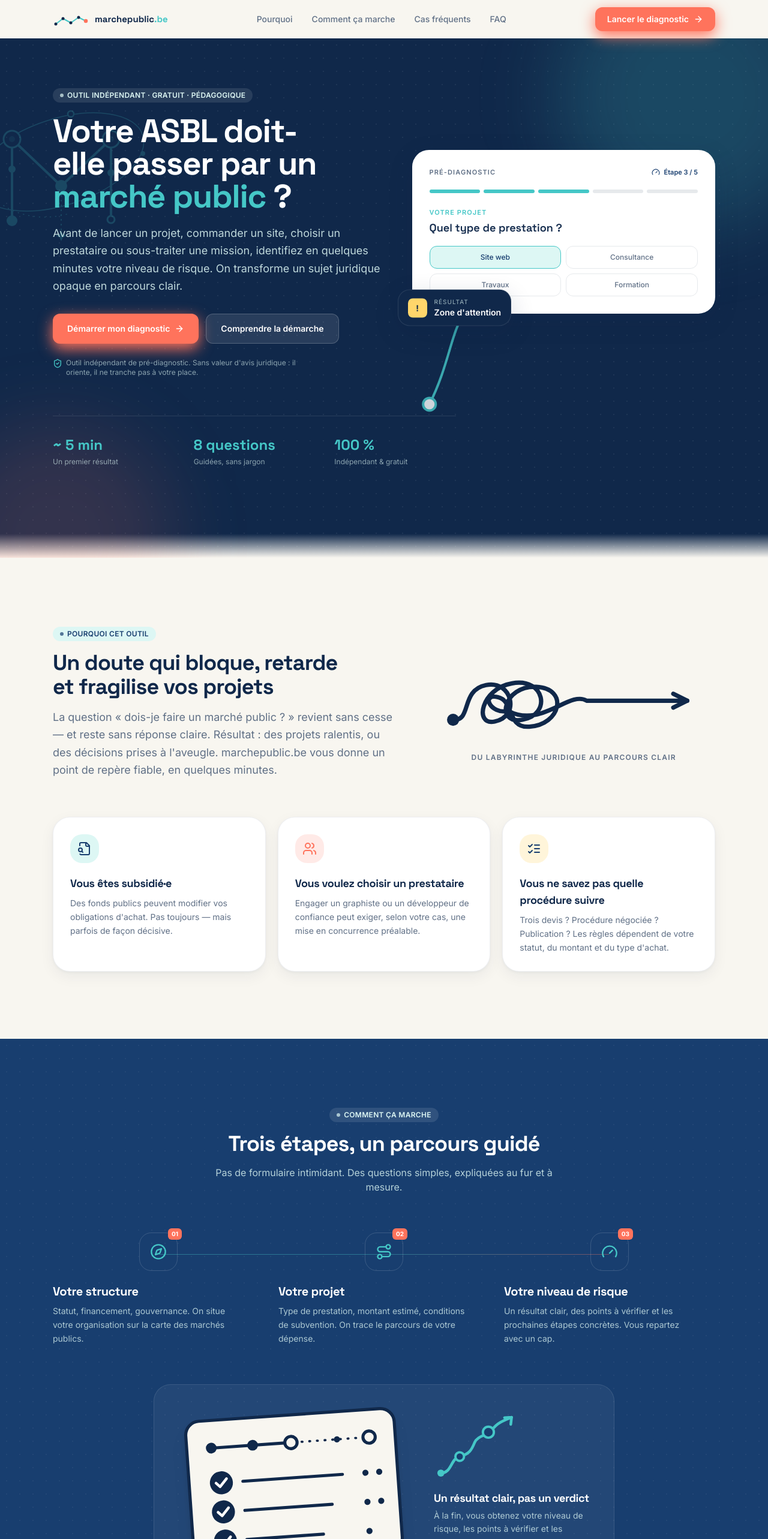
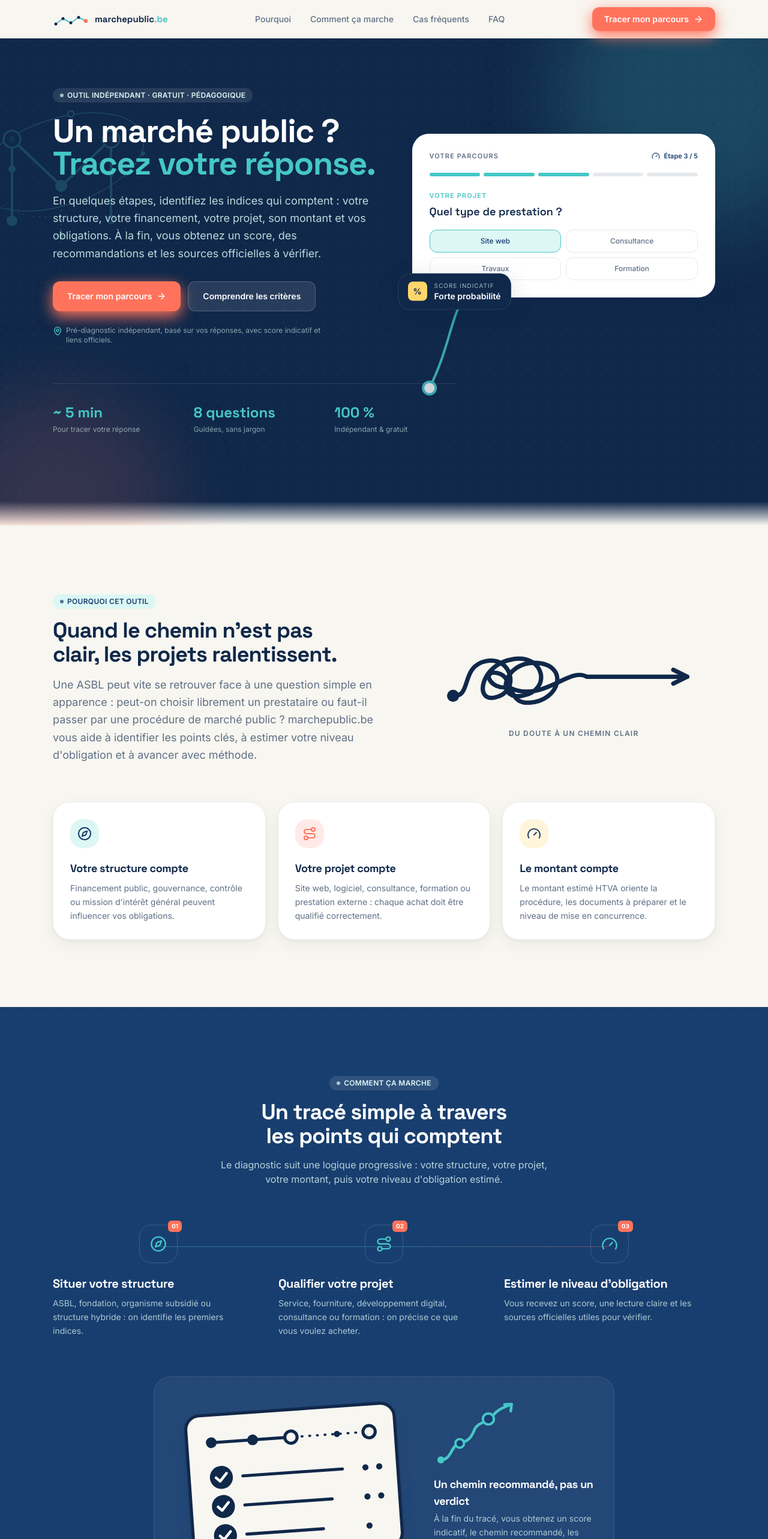
Before and after one commit to CJeuniaux/marchepublic, a React (Vite) app: page / in a window 1280 px wide. Shown: the top 2566 px of the page at 60% size. Built offline with nearby package versions, Linux system fonts and the light colour scheme.

Commit message:
copy: metaphore du trace/parcours sur le hero, pourquoi, comment et footer

```diff
--- a/src/pages/Home.tsx
+++ b/src/pages/Home.tsx
@@ -1,9 +1,9 @@
 import { useEffect, useState, type ReactNode } from 'react'
 import { motion } from 'framer-motion'
 import {
-  ArrowRight, ArrowUpRight, ShieldCheck, Compass, Route, Gauge, Menu, X,
+  ArrowRight, ArrowUpRight, Compass, Route, Gauge, Menu, X,
   Globe, Cloud, Users, PenTool, Code2, Boxes, GraduationCap, Server,
-  ChevronDown, Check, FileSearch, ListChecks,
+  ChevronDown, Check, MapPin,
 } from 'lucide-react'
 import { HeroPathScene, LogoMark, TangleToArrow, ChecklistCard, RisingPath, Constellation } from '../components/Graphics'
 
@@ -58,9 +58,9 @@ const FAQS = [
   { q: 'Une ASBL peut-elle vraiment être soumise aux marchés publics ?', a: "Oui. Une ASBL peut être qualifiée de « pouvoir adjudicateur » si elle est majoritairement financée par des fonds publics, contrôlée par une autorité publique, ou si sa gouvernance est dominée par des représentants publics. Le statut associatif ne protège pas automatiquement." },
   { q: "Recevoir un subside m'oblige-t-il à faire un marché public ?", a: "Pas mécaniquement. Recevoir un subside ne suffit pas. Mais si le financement public dépasse certains seuils, ou si votre convention impose une mise en concurrence, vos obligations changent." },
   { q: 'Trois devis suffisent-ils ?', a: "Souvent c'est une bonne pratique — parfois c'est insuffisant. Selon votre statut et le montant, une procédure formalisée peut être exigée. Demander trois devis ne vous met pas automatiquement en règle." },
-  { q: 'Puis-je choisir un prestataire que je connais déjà ?', a: "Si vous êtes soumis aux règles, le principe est la mise en concurrence équitable. Si vous ne l'êtes pas, vous gardez la liberté de choix. C'est précisément ce que le diagnostic aide à clarifier." },
+  { q: 'Puis-je choisir un prestataire que je connais déjà ?', a: "Si vous êtes soumis aux règles, le principe est la mise en concurrence équitable. Si vous ne l'êtes pas, vous gardez la liberté de choix. C'est précisément ce que le parcours aide à clarifier." },
   { q: 'Quelle différence entre un devis et un marché public ?', a: "Un devis est une simple demande de prix. Un marché public est une procédure encadrée par la loi : étapes obligatoires, délais, transparence, parfois publication." },
-  { q: 'Cet outil remplace-t-il un juriste ?', a: "Non, et il ne le prétend pas. C'est un pré-diagnostic pédagogique et indépendant. Pour une situation engageante ou complexe, consultez un·e juriste ou votre pouvoir subsidiant." },
+  { q: 'Cet outil remplace-t-il un juriste ?', a: "Non, et il ne le prétend pas. C'est un pré-diagnostic pédagogique et indépendant : il trace un chemin clair et renvoie aux sources officielles. Pour une situation engageante ou complexe, faites valider votre procédure par une personne compétente." },
 ]
 
 function Header({ onStart }: { onStart: () => void }) {
@@ -87,7 +87,7 @@ function Header({ onStart }: { onStart: () => void }) {
         </nav>
         <div className="flex items-center gap-2">
           <button onClick={onStart} className="hidden sm:inline-flex items-center gap-2 px-5 py-2.5 rounded-xl bg-coral text-white font-semibold text-sm hover:brightness-105 transition-all shadow-coral active:scale-[0.98]">
-            Lancer le diagnostic <ArrowRight className="w-4 h-4" />
+            Tracer mon parcours <ArrowRight className="w-4 h-4" />
           </button>
           <button onClick={() => setOpen(v => !v)} className="md:hidden p-2 rounded-lg text-navy hover:bg-navy/5" aria-label="Menu">
             {open ? <X className="w-5 h-5" /> : <Menu className="w-5 h-5" />}
@@ -99,7 +99,7 @@ function Header({ onStart }: { onStart: () => void }) {
           {links.map(([href, label]) => (
             <a key={href} href={href} onClick={() => setOpen(false)} className="block px-3 py-2.5 rounded-lg text-slate hover:bg-navy/5 text-sm font-medium">{label}</a>
           ))}
-          <button onClick={onStart} className="w-full mt-2 py-3 rounded-xl bg-coral text-white font-semibold text-sm">Lancer le diagnostic</button>
+          <button onClick={onStart} className="w-full mt-2 py-3 rounded-xl bg-coral text-white font-semibold text-sm">Tracer mon parcours</button>
         </div>
       )}
     </header>
@@ -118,22 +118,22 @@ function Hero({ onStart }: { onStart: () => void }) {
           <motion.div initial={{ opacity: 0, y: 24 }} animate={{ opacity: 1, y: 0 }} transition={{ duration: 0.7, delay: 0.1, ease: [0.22, 1, 0.36, 1] }}>
             <Eyebrow tone="cream">Outil indépendant · Gratuit · Pédagogique</Eyebrow>
             <h1 className="mt-5 font-display text-4xl sm:text-5xl lg:text-[3.4rem] font-bold leading-[1.04] tracking-tight text-balance">
-              Votre ASBL doit-elle passer par un <span className="text-teal">marché public</span> ?
+              Un marché public ? <span className="text-teal">Tracez votre réponse.</span>
             </h1>
             <p className="mt-5 text-lg text-aqua/85 leading-relaxed max-w-xl">
-              Avant de lancer un projet, commander un site, choisir un prestataire ou sous-traiter une mission, identifiez en quelques minutes votre niveau de risque. On transforme un sujet juridique opaque en parcours clair.
+              En quelques étapes, identifiez les indices qui comptent : votre structure, votre financement, votre projet, son montant et vos obligations. À la fin, vous obtenez un score, des recommandations et les sources officielles à vérifier.
             </p>
             <div className="mt-8 flex flex-col sm:flex-row gap-3">
               <button onClick={onStart} className="inline-flex items-center justify-center gap-2 px-6 py-3.5 rounded-xl bg-coral text-white font-semibold text-sm hover:brightness-105 transition-all shadow-coral active:scale-[0.98]">
-                Démarrer mon diagnostic <ArrowRight className="w-4 h-4" />
+                Tracer mon parcours <ArrowRight className="w-4 h-4" />
               </button>
               <a href="#comment" className="inline-flex items-center justify-center gap-2 px-6 py-3.5 rounded-xl bg-white/10 text-white font-semibold text-sm border border-white/20 hover:bg-white/15 transition-all">
-                Comprendre la démarche
+                Comprendre les critères
               </a>
             </div>
             <p className="mt-6 text-xs text-aqua/60 flex items-start gap-1.5 max-w-md">
-              <ShieldCheck className="w-4 h-4 shrink-0 mt-px text-teal" />
-              Outil indépendant de pré-diagnostic. Sans valeur d'avis juridique : il oriente, il ne tranche pas à votre place.
+              <MapPin className="w-4 h-4 shrink-0 mt-px text-teal" />
+              Pré-diagnostic indépendant, basé sur vos réponses, avec score indicatif et liens officiels.
             </p>
           </motion.div>
 
@@ -142,7 +142,7 @@ function Hero({ onStart }: { onStart: () => void }) {
             <div className="relative animate-floaty">
               <div className="bg-white text-navy rounded-3xl shadow-float p-6 sm:p-7 border border-white/60">
                 <div className="flex items-center justify-between mb-5">
-                  <span className="text-[11px] font-semibold uppercase tracking-widest text-slate">Pré-diagnostic</span>
+                  <span className="text-[11px] font-semibold uppercase tracking-widest text-slate">Votre parcours</span>
                   <span className="flex items-center gap-1.5 text-[11px] font-semibold text-ink"><Gauge className="w-3.5 h-3.5" /> Étape 3 / 5</span>
                 </div>
                 <div className="flex gap-1.5 mb-6">
@@ -159,10 +159,10 @@ function Hero({ onStart }: { onStart: () => void }) {
                 </div>
               </div>
               <div className="absolute -bottom-6 -left-6 bg-navy text-white rounded-2xl shadow-float px-4 py-3 flex items-center gap-3 animate-floaty-slow border border-white/10">
-                <span className="w-8 h-8 rounded-lg bg-sun flex items-center justify-center text-navy text-sm font-bold">!</span>
+                <span className="w-8 h-8 rounded-lg bg-sun flex items-center justify-center text-navy text-sm font-bold">%</span>
                 <div>
-                  <p className="text-[10px] uppercase tracking-widest text-aqua/70">Résultat</p>
-                  <p className="text-sm font-semibold">Zone d'attention</p>
+                  <p className="text-[10px] uppercase tracking-widest text-aqua/70">Score indicatif</p>
+                  <p className="text-sm font-semibold">Forte probabilité</p>
                 </div>
               </div>
             </div>
@@ -170,7 +170,7 @@ function Hero({ onStart }: { onStart: () => void }) {
         </div>
 
         <div className="mt-16 grid grid-cols-3 gap-4 sm:gap-8 max-w-2xl border-t border-white/10 pt-8">
-          {[['~ 5 min', 'Un premier résultat'], ['8 questions', 'Guidées, sans jargon'], ['100 %', 'Indépendant & gratuit']].map(([n, l]) => (
+          {[['~ 5 min', 'Pour tracer votre réponse'], ['8 questions', 'Guidées, sans jargon'], ['100 %', 'Indépendant & gratuit']].map(([n, l]) => (
             <div key={n}>
               <p className="font-display font-bold text-xl sm:text-2xl text-teal">{n}</p>
               <p className="text-xs text-aqua/60 mt-1">{l}</p>
@@ -185,9 +185,9 @@ function Hero({ onStart }: { onStart: () => void }) {
 
 function WhySection() {
   const items = [
-    { icon: FileSearch, color: 'bg-aqua text-ink', title: 'Vous êtes subsidié·e', desc: "Des fonds publics peuvent modifier vos obligations d'achat. Pas toujours — mais parfois de façon décisive." },
-    { icon: Users, color: 'bg-coral/15 text-coral', title: 'Vous voulez choisir un prestataire', desc: "Engager un graphiste ou un développeur de confiance peut exiger, selon votre cas, une mise en concurrence préalable." },
-    { icon: ListChecks, color: 'bg-sun/25 text-ink', title: 'Vous ne savez pas quelle procédure suivre', desc: "Trois devis ? Procédure négociée ? Publication ? Les règles dépendent de votre statut, du montant et du type d'achat." },
+    { icon: Compass, color: 'bg-aqua text-ink', title: 'Votre structure compte', desc: "Financement public, gouvernance, contrôle ou mission d'intérêt général peuvent influencer vos obligations." },
+    { icon: Route, color: 'bg-coral/15 text-coral', title: 'Votre projet compte', desc: "Site web, logiciel, consultance, formation ou prestation externe : chaque achat doit être qualifié correctement." },
+    { icon: Gauge, color: 'bg-sun/25 text-ink', title: 'Le montant compte', desc: "Le montant estimé HTVA oriente la procédure, les documents à préparer et le niveau de mise en concurrence." },
   ]
   return (
     <section id="pourquoi" className="bg-cream py-20 sm:py-28">
@@ -195,12 +195,12 @@ function WhySection() {
         <div className="grid lg:grid-cols-[1.1fr_0.9fr] gap-10 lg:gap-14 items-center mb-16">
           <Reveal className="max-w-2xl">
             <Eyebrow>Pourquoi cet outil</Eyebrow>
-            <h2 className="mt-4 font-display text-3xl sm:text-4xl font-bold text-navy tracking-tight text-balance">Un doute qui bloque, retarde et fragilise vos projets</h2>
-            <p className="mt-4 text-lg text-slate leading-relaxed">La question « dois-je faire un marché public ? » revient sans cesse — et reste sans réponse claire. Résultat : des projets ralentis, ou des décisions prises à l'aveugle. marchepublic.be vous donne un point de repère fiable, en quelques minutes.</p>
+            <h2 className="mt-4 font-display text-3xl sm:text-4xl font-bold text-navy tracking-tight text-balance">Quand le chemin n'est pas clair, les projets ralentissent.</h2>
+            <p className="mt-4 text-lg text-slate leading-relaxed">Une ASBL peut vite se retrouver face à une question simple en apparence : peut-on choisir librement un prestataire ou faut-il passer par une procédure de marché public ? marchepublic.be vous aide à identifier les points clés, à estimer votre niveau d'obligation et à avancer avec méthode.</p>
           </Reveal>
           <Reveal delay={0.12} className="text-navy">
             <TangleToArrow className="w-full max-w-md mx-auto" />
-            <p className="mt-3 text-center text-xs font-semibold uppercase tracking-widest text-slate">Du labyrinthe juridique au parcours clair</p>
+            <p className="mt-3 text-center text-xs font-semibold uppercase tracking-widest text-slate">Du doute à un chemin clair</p>
           </Reveal>
         </div>
         <div className="grid md:grid-cols-3 gap-5">
@@ -221,9 +221,9 @@ function WhySection() {
 
 function HowSection({ onStart }: { onStart: () => void }) {
   const steps = [
-    { n: '01', icon: Compass, title: 'Votre structure', desc: "Statut, financement, gouvernance. On situe votre organisation sur la carte des marchés publics." },
-    { n: '02', icon: Route, title: 'Votre projet', desc: "Type de prestation, montant estimé, conditions de subvention. On trace le parcours de votre dépense." },
-    { n: '03', icon: Gauge, title: 'Votre niveau de risque', desc: "Un résultat clair, des points à vérifier et les prochaines étapes concrètes. Vous repartez avec un cap." },
+    { n: '01', icon: Compass, title: 'Situer votre structure', desc: "ASBL, fondation, organisme subsidié ou structure hybride : on identifie les premiers indices." },
+    { n: '02', icon: Route, title: 'Qualifier votre projet', desc: "Service, fourniture, développement digital, consultance ou formation : on précise ce que vous voulez acheter." },
+    { n: '03', icon: Gauge, title: "Estimer le niveau d'obligation", desc: "Vous recevez un score, une lecture claire et les sources officielles utiles pour vérifier." },
   ]
   return (
     <section id="comment" className="relative bg-ink text-white py-20 sm:py-28 overflow-hidden">
@@ -231,8 +231,8 @@ function HowSection({ onStart }: { onStart: () => void }) {
       <div className="relative max-w-6xl mx-auto px-4 sm:px-6">
         <Reveal className="text-center max-w-xl mx-auto mb-16">
           <Eyebrow tone="cream">Comment ça marche</Eyebrow>
-          <h2 className="mt-4 font-display text-3xl sm:text-4xl font-bold tracking-tight text-balance">Trois étapes, un parcours guidé</h2>
-          <p className="mt-4 text-aqua/80">Pas de formulaire intimidant. Des questions simples, expliquées au fur et à mesure.</p>
+          <h2 className="mt-4 font-display text-3xl sm:text-4xl font-bold tracking-tight text-balance">Un tracé simple à travers les points qui comptent</h2>
+          <p className="mt-4 text-aqua/80">Le diagnostic suit une logique progressive : votre structure, votre projet, votre montant, puis votre niveau d'obligation estimé.</p>
         </Reveal>
         <div className="grid md:grid-cols-3 gap-8 lg:gap-6 relative">
           <div className="hidden md:block absolute top-9 left-[16%] right-[16%] h-px bg-gradient-to-r from-teal/40 via-teal/40 to-coral/40" />
@@ -253,13 +253,13 @@ function HowSection({ onStart }: { onStart: () => void }) {
           <ChecklistCard className="w-full max-w-sm mx-auto drop-shadow-xl" />
           <div className="text-center sm:text-left">
             <RisingPath className="w-36 mx-auto sm:mx-0 mb-4" stroke="#45C7C7" hollow="#183E6F" />
-            <h3 className="font-display font-bold text-lg mb-1">Un résultat clair, pas un verdict</h3>
-            <p className="text-aqua/75 text-sm leading-relaxed">À la fin, vous obtenez votre niveau de risque, les points à vérifier et les prochaines étapes — de l'incertitude à la décision.</p>
+            <h3 className="font-display font-bold text-lg mb-1">Un chemin recommandé, pas un verdict</h3>
+            <p className="text-aqua/75 text-sm leading-relaxed">À la fin du tracé, vous obtenez un score indicatif, le chemin recommandé, les documents utiles et les sources officielles à vérifier.</p>
           </div>
         </Reveal>
         <Reveal className="mt-14 text-center">
           <button onClick={onStart} className="inline-flex items-center gap-2 px-6 py-3.5 rounded-xl bg-coral text-white font-semibold text-sm hover:brightness-105 transition-all shadow-coral active:scale-[0.98]">
-            Commencer maintenant <ArrowRight className="w-4 h-4" />
+            Tracer mon diagnostic <ArrowRight className="w-4 h-4" />
           </button>
           <p className="text-xs text-aqua/50 mt-3">Aucune inscription · Vos réponses restent sur votre appareil</p>
         </Reveal>
@@ -270,14 +270,14 @@ function HowSection({ onStart }: { onStart: () => void }) {
 
 function ClarifySection() {
   const can = ['Si votre structure peut être un « pouvoir adjudicateur »', 'Si votre dépense entre dans le champ des marchés publics', 'Quels seuils de montant peuvent déclencher une procédure', "Quels points vérifier dans votre convention de subvention", 'Quelle direction prendre avant de contacter un prestataire']
-  const cannot = ["Rendre un avis juridique définitif sur votre situation", 'Remplacer votre pouvoir subsidiant ou un·e juriste', 'Lancer ou rédiger une procédure de marché public à votre place', 'Garantir une conformité légale']
+  const cannot = ["Rendre un avis juridique définitif sur votre situation", 'Remplacer un·e juriste ou un service marchés publics', 'Lancer ou rédiger une procédure de marché public à votre place', 'Garantir une conformité légale']
   return (
     <section className="bg-cream py-20 sm:py-28">
       <div className="max-w-6xl mx-auto px-4 sm:px-6 grid lg:grid-cols-2 gap-6">
         <Reveal>
           <div className="h-full bg-white rounded-3xl border border-navy/[0.07] p-8 shadow-card">
-            <Eyebrow>Ce que l'outil clarifie</Eyebrow>
-            <h3 className="mt-4 font-display text-2xl font-bold text-navy mb-6">Ce que le diagnostic peut vous aider à voir</h3>
+            <Eyebrow>Ce que le parcours clarifie</Eyebrow>
+            <h3 className="mt-4 font-display text-2xl font-bold text-navy mb-6">Ce que le tracé peut vous aider à voir</h3>
             <ul className="space-y-3.5">
               {can.map(t => (
                 <li key={t} className="flex items-start gap-3 text-sm text-navy/90">
@@ -315,7 +315,7 @@ function UseCasesSection({ onStart }: { onStart: () => void }) {
         <Reveal className="max-w-2xl mb-12">
           <Eyebrow>Cas fréquents</Eyebrow>
           <h2 className="mt-4 font-display text-3xl sm:text-4xl font-bold text-navy tracking-tight text-balance">Dans quels cas la question se pose vraiment</h2>
-          <p className="mt-4 text-lg text-slate">Ces projets du quotidien associatif sont souvent concernés. Cliquez sur le vôtre pour vérifier votre situation.</p>
+          <p className="mt-4 text-lg text-slate">Ces projets du quotidien associatif sont souvent concernés. Cliquez sur le vôtre pour tracer votre parcours.</p>
         </Reveal>
         <div className="grid sm:grid-cols-2 lg:grid-cols-4 gap-4">
           {USE_CASES.map((c, i) => (
@@ -345,7 +345,7 @@ function ForWhoSection({ onStart }: { onStart: () => void }) {
         <Reveal>
           <span className="inline-flex items-center gap-1.5 px-3 py-1 rounded-full text-xs font-semibold uppercase tracking-wide bg-navy text-teal">Pour qui</span>
           <h2 className="mt-4 font-display text-3xl sm:text-4xl font-bold tracking-tight text-balance">Conçu pour celles et ceux qui font tourner le secteur</h2>
-          <p className="mt-4 text-navy/70 max-w-xl mx-auto">Si vous gérez une structure qui reçoit des fonds publics ou collabore avec des organismes publics, cet outil est fait pour vous.</p>
+          <p className="mt-4 text-navy/70 max-w-xl mx-auto">Si vous gérez une structure qui reçoit des fonds publics ou collabore avec des organismes publics, ce parcours est fait pour vous.</p>
         </Reveal>
         <Reveal delay={0.1} className="mt-10 flex flex-wrap gap-2.5 justify-center">
           {AUDIENCES.map(a => (
@@ -354,7 +354,7 @@ function ForWhoSection({ onStart }: { onStart: () => void }) {
         </Reveal>
         <Reveal delay={0.15} className="mt-10">
           <button onClick={onStart} className="inline-flex items-center gap-2 px-6 py-3.5 rounded-xl bg-navy text-white font-semibold text-sm hover:brightness-110 transition-all active:scale-[0.98]">
-            Vérifier ma situation <ArrowRight className="w-4 h-4" />
+            Tracer ma situation <ArrowRight className="w-4 h-4" />
           </button>
         </Reveal>
       </div>
@@ -400,11 +400,11 @@ function FinalCTA({ onStart }: { onStart: () => void }) {
             <div className="absolute -top-20 -left-16 w-72 h-72 rounded-full bg-teal/20 blur-3xl" />
             <div className="absolute -bottom-24 -right-16 w-80 h-80 rounded-full bg-coral/20 blur-3xl" />
             <div className="relative">
-              <h2 className="font-display text-3xl sm:text-4xl font-bold tracking-tight text-balance max-w-2xl mx-auto">Un projet en tête ? Sachez où vous mettez les pieds.</h2>
-              <p className="mt-4 text-aqua/80 max-w-xl mx-auto">Cinq minutes maintenant peuvent vous éviter des semaines d'incertitude — ou une décision risquée.</p>
+              <h2 className="font-display text-3xl sm:text-4xl font-bold tracking-tight text-balance max-w-2xl mx-auto">Un projet en tête ? Tracez votre réponse avant de vous lancer.</h2>
+              <p className="mt-4 text-aqua/80 max-w-xl mx-auto">Cinq minutes pour obtenir un score, un chemin recommandé et les sources officielles à vérifier.</p>
               <div className="mt-8 flex flex-col sm:flex-row gap-3 justify-center">
                 <button onClick={onStart} className="inline-flex items-center justify-center gap-2 px-7 py-3.5 rounded-xl bg-coral text-white font-semibold text-sm hover:brightness-105 transition-all shadow-coral active:scale-[0.98]">
-                  Lancer mon diagnostic <ArrowRight className="w-4 h-4" />
+                  Tracer mon parcours <ArrowRight className="w-4 h-4" />
                 </button>
                 <a href="#cas" className="inline-flex items-center justify-center gap-2 px-7 py-3.5 rounded-xl bg-white/10 text-white font-semibold text-sm border border-white/20 hover:bg-white/15 transition-all">Voir des exemples</a>
               </div>
@@ -426,8 +426,8 @@ function Footer({ onStart }: { onStart: () => void }) {
               <LogoMark className="h-6 w-auto" />
               <span className="font-display font-bold text-white text-[15px]">marchepublic<span className="text-teal">.be</span></span>
             </div>
-            <p className="text-xs leading-relaxed">Outil indépendant de pré-diagnostic marchés publics pour les ASBL, fondations et structures subsidiées.</p>
-            <button onClick={onStart} className="mt-4 inline-flex items-center gap-1.5 text-xs font-semibold text-teal hover:text-white transition-colors">Lancer le diagnostic <ArrowRight className="w-3.5 h-3.5" /></button>
+            <p className="text-xs leading-relaxed">marchepublic.be trace un parcours simple pour aider les ASBL à comprendre leurs obligations avant de choisir un prestataire.</p>
+            <button onClick={onStart} className="mt-4 inline-flex items-center gap-1.5 text-xs font-semibold text-teal hover:text-white transition-colors">Tracer mon parcours <ArrowRight className="w-3.5 h-3.5" /></button>
           </div>
           <div>
             <p className="text-white text-xs font-bold uppercase tracking-widest mb-4">Naviguer</p>
@@ -447,7 +447,7 @@ function Footer({ onStart }: { onStart: () => void }) {
           </div>
           <div>
             <p className="text-white text-xs font-bold uppercase tracking-widest mb-4">Avertissement</p>
-            <p className="text-xs leading-relaxed">Ce diagnostic est fourni à titre informatif. Il ne constitue pas un avis juridique et ne remplace pas l'analyse d'un·e juriste, d'un pouvoir subsidiant ou d'un service compétent.</p>
+            <p className="text-xs leading-relaxed">Ce parcours est fourni à titre informatif. Il ne constitue pas un avis juridique et ne remplace pas l'analyse d'un·e juriste ou d'un service compétent.</p>
           </div>
         </div>
         <div className="border-t border-white/10 pt-7 flex flex-col sm:flex-row items-start sm:items-center justify-between gap-3">
```
